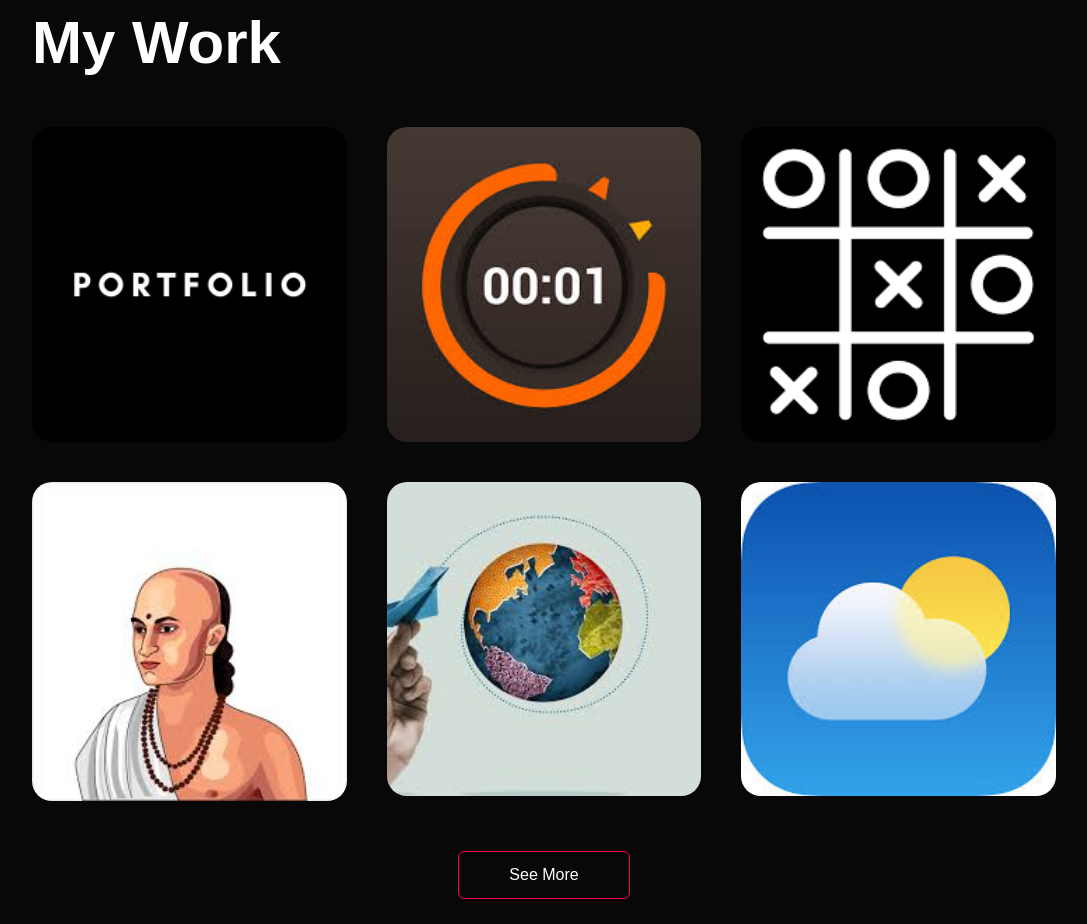
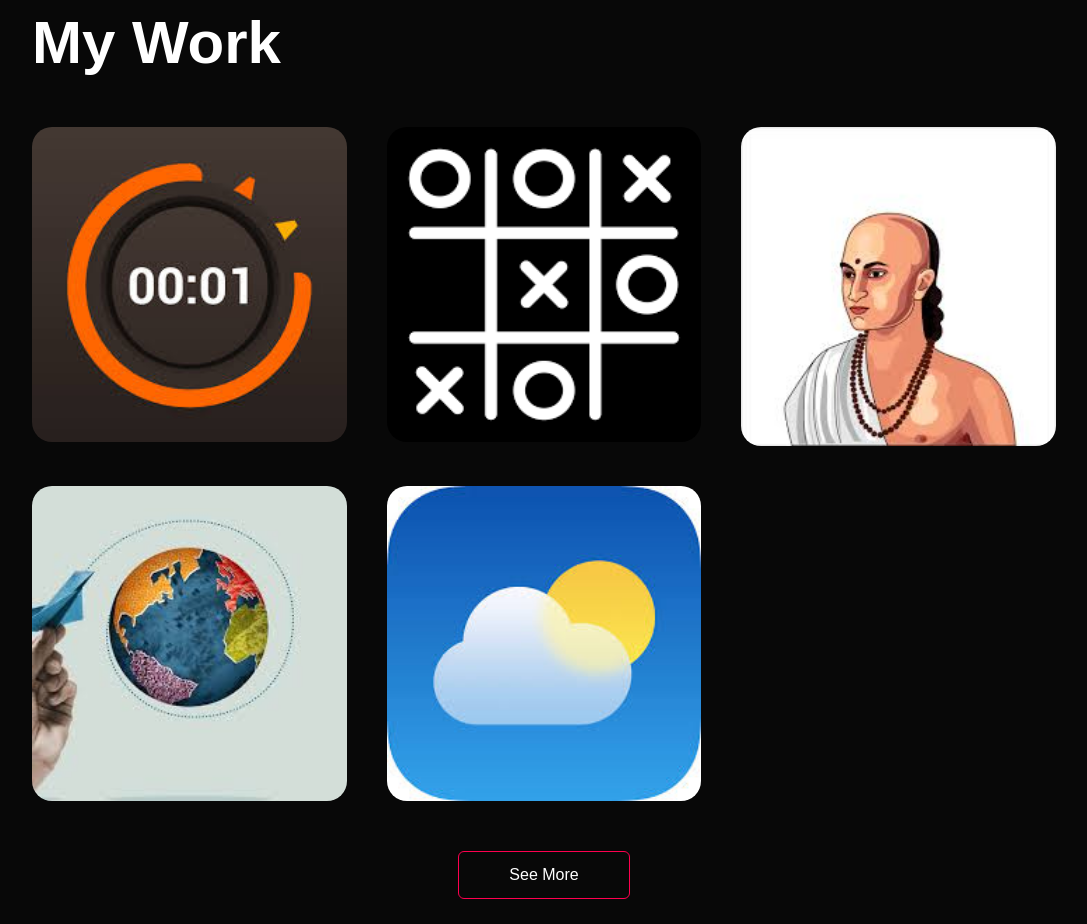
Before and after one commit to Darshi09/Portfolio, a plain HTML site: page index.html in a window 1280 px wide. Shown: the part 1760-2684 px from the top of the page, without its empty margins (96-1183 px from the left). Drawn offline with Linux system fonts and the light colour scheme.

Commit message:
new modified

```diff
--- a/index.html
+++ b/index.html
@@ -86,13 +86,6 @@
     <div class="container">
         <h1 class="sub-title">My Work</h1>
         <div class="work-list">
-            <div class="work">
-                <img src="image/portfolio.png">
-                <div class="layer">
-                    <h3>Portfolio</h3>
-                    <a href="https://github.com/Darshi09/Portfolio"><i class="fa-brands fa-github"></i></a>
-                </div>
-            </div>
             <div class="work">
                 <img src="image/Stopwatch.jfif">
                 <div class="layer">
```
